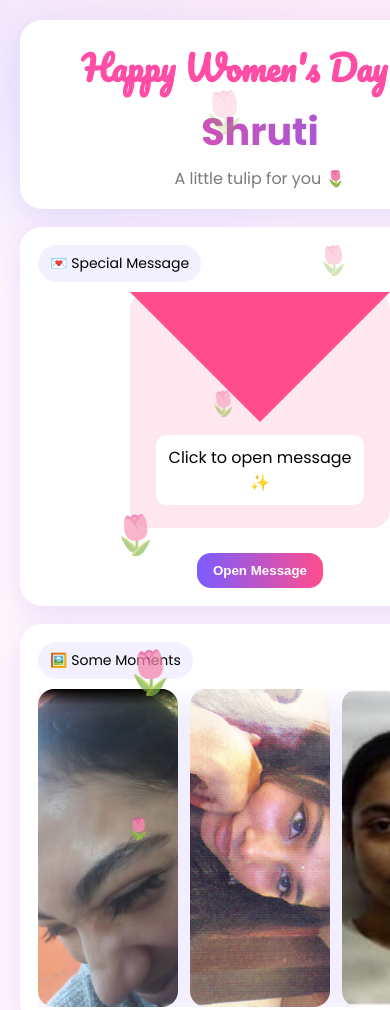
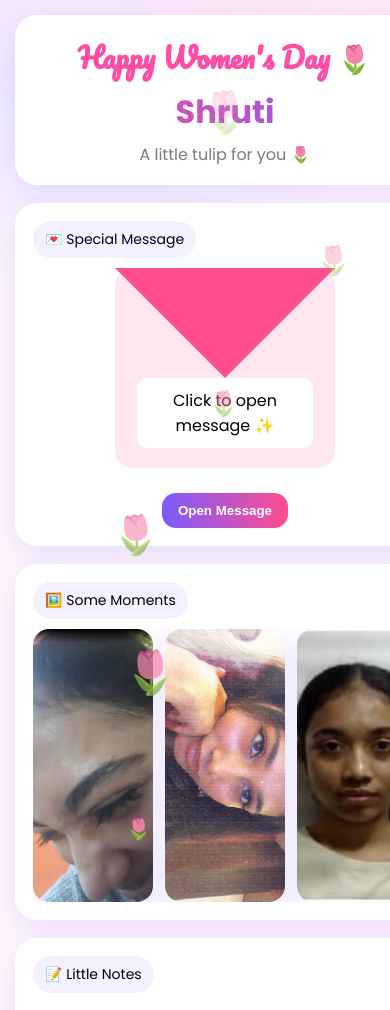
Before and after one commit to midgodog/shruti-womens-day, a plain HTML site: page surprise.html in a window 390 px wide. Shown: the top 1010 px of the page. Drawn offline with Linux system fonts and the light colour scheme.

Commit message:
Update surprise.html

```diff
--- a/surprise.html
+++ b/surprise.html
@@ -38,8 +38,6 @@ background:
 radial-gradient(1000px 600px at 80% -10%, #ffe5f2 20%, transparent 60%),
 radial-gradient(900px 500px at -10% 0%, #efe9ff 20%, transparent 60%),
 var(--bg);
-max-width:100%;
-overflow-x:hidden;
 }
 
 /* floating tulips */
@@ -272,6 +270,32 @@ width:100%;
 text-align:center;
 }
 
+/* MOBILE */
+
+@media(max-width:600px){
+
+.container{
+padding:15px;
+}
+
+.title-card h1{
+font-size:28px;
+}
+
+.title-card h2{
+font-size:32px;
+}
+
+.envelope{
+width:220px;
+}
+
+.imgcard{
+min-width:120px;
+}
+
+}
+
 </style>
 </head>
 
@@ -281,17 +305,11 @@ text-align:center;
 
 <section class="grid">
 
-<!-- TITLE CARD -->
-
 <div class="card title-card">
-
 <h1>Happy Women's Day 🌷</h1>
 <h2>Shruti</h2>
 <p>A little tulip for you 🌷</p>
-
 </div>
-
-<!-- MESSAGE -->
 
 <div class="card">
 
@@ -313,8 +331,6 @@ text-align:center;
 </div>
 
 </div>
-
-<!-- GALLERY -->
 
 <div class="card">
 
@@ -338,8 +354,6 @@ text-align:center;
 
 </div>
 
-<!-- NOTES -->
-
 <div class="card">
 
 <span class="pill">📝 Little Notes</span>
@@ -353,8 +367,6 @@ text-align:center;
 </div>
 
 </div>
-
-<!-- SONGS -->
 
 <div class="card">
 
@@ -388,12 +400,10 @@ Your favorite songs 🎶
 </section>
 
 <footer class="footer">
-Made with ❤ by miduuuuu
+Made with 🌷 by Miduuu
 </footer>
 
 </div>
-
-<!-- MODAL -->
 
 <div class="modal" id="letterModal">
 
@@ -449,11 +459,7 @@ setTimeout(()=>tulip.remove(),5000)
 setInterval(createTulip,700)
 
 function burstTulips(){
-
-for(let i=0;i<20;i++){
-createTulip()
-}
-
+for(let i=0;i<20;i++){createTulip()}
 }
 
 function openEnvelope(){
```
